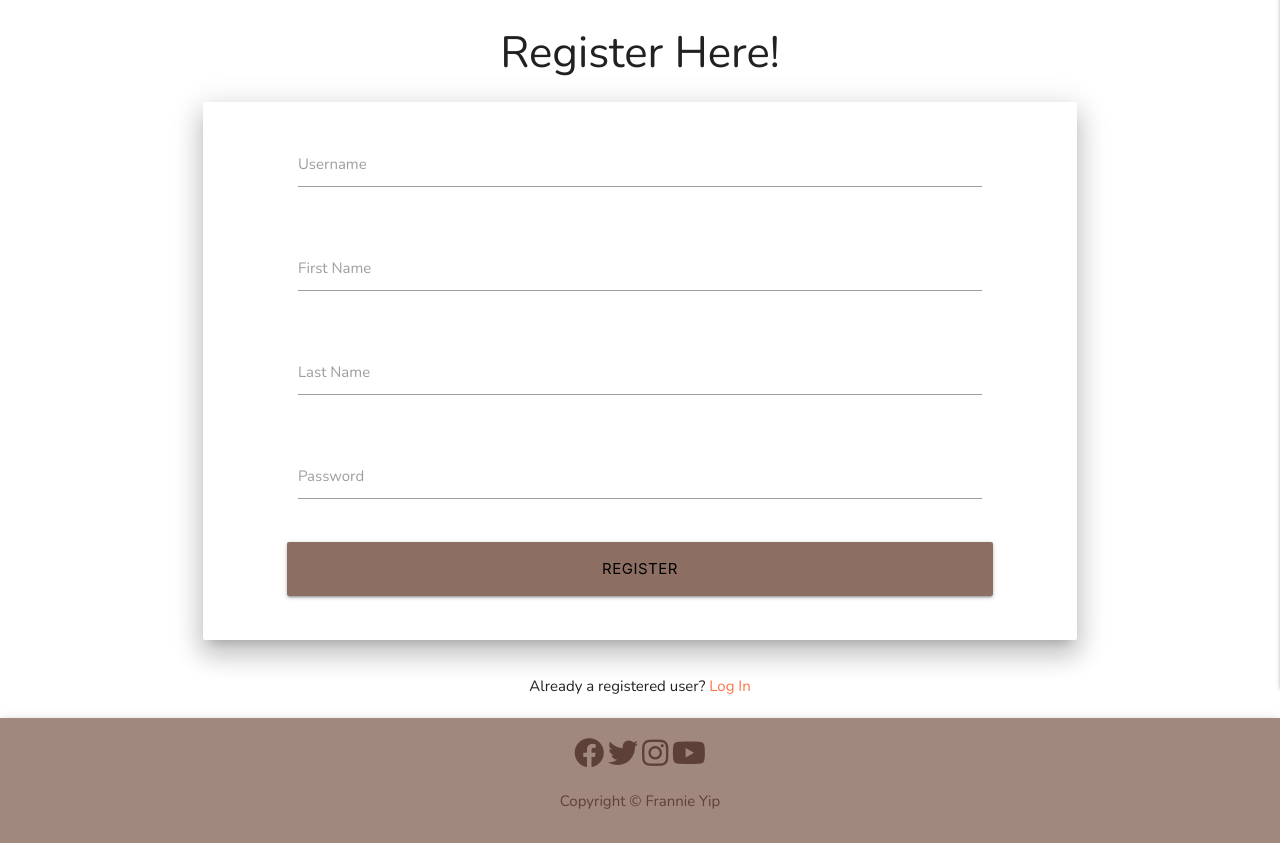
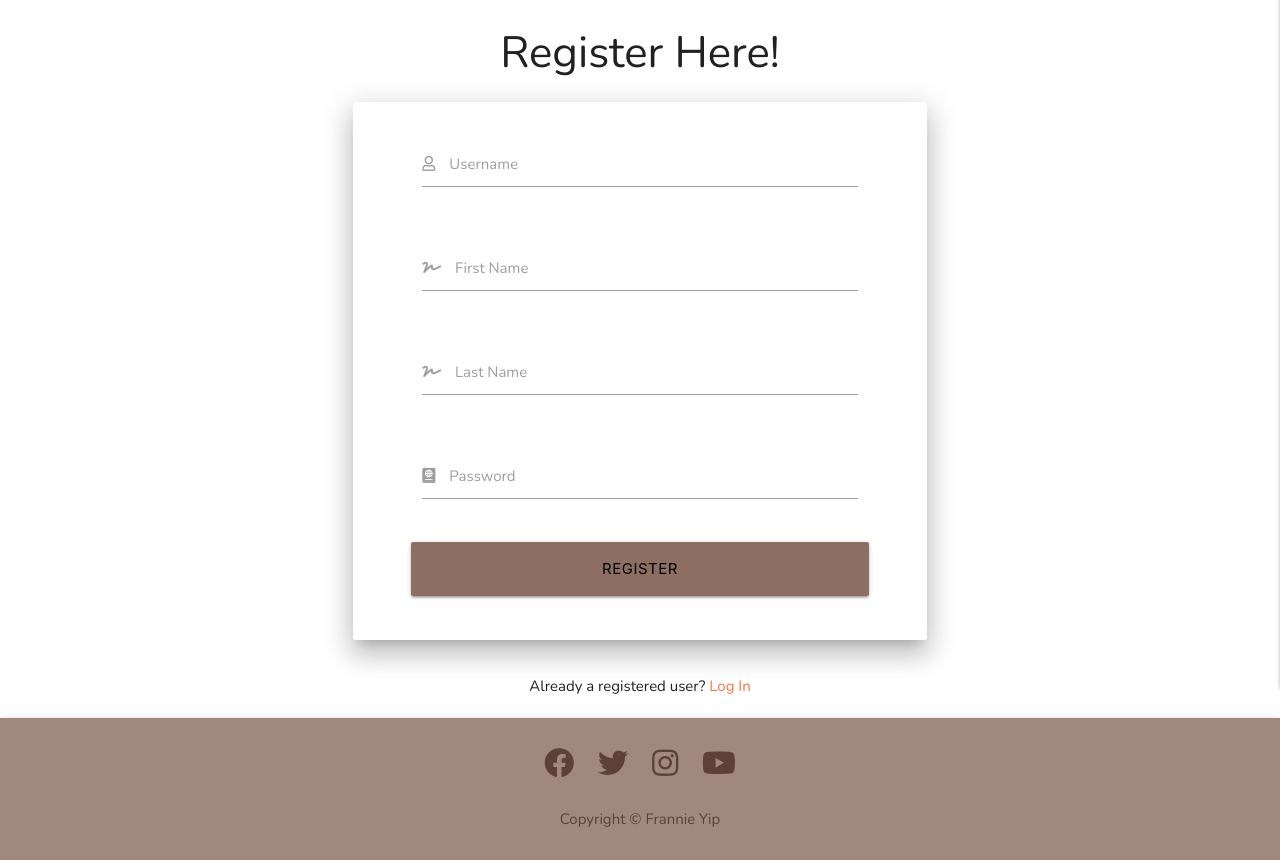
Before and after one commit to finnsterfran/The_Written_Tapestry, a Flask app: page /register/ in a window 1280 px wide. Shown: the part 172-1032 px from the top of the page. Run offline with Flask 2, Linux system fonts and the light colour scheme; some libraries are stand-ins or nearby versions.

Commit message:
create 404.html and error view in app.py. sizing change for register form. add icons to register and login forms.

```diff
--- a/app.py
+++ b/app.py
@@ -20,6 +20,12 @@ mongo = PyMongo(app)
 @app.route("/")
 def home():
     return render_template('home.html')
+
+
+@app.errorhandler(404)
+def not_found(er):
+    flash("A Fool's Errand!")
+    return render_template('404.html')
 
 
 @app.route("/board/")
--- a/static/css/style.css
+++ b/static/css/style.css
@@ -45,8 +45,14 @@ h2 {
 }
 
 /* Footer */
+.page-footer {
+
+    width: 100%;
+    bottom: 0;
+}
 .footer-icon {
     color: #5d4037;
+    padding: 10px;
 }
 
 .footer-icon:hover {
@@ -72,3 +78,17 @@ h2 {
 .post-container {
     padding-top: 2rem;
 }
+
+/* Error 404 */
+
+.error-title {
+    font-size: 2.6rem;
+}
+
+.error-content {
+    font-size: 1.7rem;
+}
+
+.reg-icon {
+    padding-right: 10px;
+}
--- a/templates/login.html
+++ b/templates/login.html
@@ -8,14 +8,14 @@
                 <div class="input-field col s10 offset-s1">
                     <input type="text" id="username" name="username" class=validate
                         minlength="3" maxlength="15" pattern="^[a-zA-Z0-9]{3,15}" required>
-                    <label for="username">Username</label>
+                    <label for="username"><i class="reg-icon far fa-user"></i> Username</label>
                 </div>
             </div>
             <div class="row">
                 <div class="input-field col s10 offset-s1">
                     <input type="password" id="password" name="password" class="validate"
                         minlength="8" maxlength="15" pattern="^[a-zA-Z0-9]{8,15}" required>
-                    <label for="password">Enter Your Password</label>
+                    <label for="password"><i class="reg-icon fas fa-passport"></i> password</label>
                 </div>
             </div>
             <div class="row">
--- a/templates/register.html
+++ b/templates/register.html
@@ -2,34 +2,34 @@
 {% block content %}
     <h3 class="center-align">Register Here!</h3>
     <div class="row register">
-        <form class="col s12" method="POST" action="{{ url_for('register') }}">
+        <form class="col s12 m10 offset-m1 l8 offset-l2" method="POST" action="{{ url_for('register') }}">
             <div class="card-panel register-card z-depth-4">
                 <div class="row">
                     <div class="input-field col s10 offset-s1">
                         <input type="text" class="validate" name="username" id="username"
                             minlength="6" maxlength="15" pattern="^[a-zA-Z0-9]{3,15}$" required>
-                        <label for="username">Username</label>
+                        <label for="username"><i class="reg-icon far fa-user"></i> Username</label>
                     </div>
                 </div>
                 <div class="row">
                     <div class="input-field col s10 offset-s1">
                         <input id="first_name" class="validate" name="first_name" type="text"
                             minlength="3" maxlength="10" required>
-                        <label for="first_name">First Name</label>
+                        <label for="first_name"><i class="reg-icon fas fa-signature"></i> First Name</label>
                     </div>
                 </div>
                 <div class="row">
                     <div class="input-field col s10 offset-s1">
                         <input id="last_name" name="last_name" class="validate" type="text"
                             minlength="3" maxlength="15" required>
-                        <label for="last_name">Last Name</label>
+                        <label for="last_name"><i class="reg-icon fas fa-signature"></i> Last Name</label>
                     </div>
                 </div>
                 <div class="row">
                     <div class="input-field col s10 offset-s1">
                         <input id="password" name="password" class="validate" type="password"
                         minlength="8" maxlength="15" pattern="^[a-zA-Z0-9]{8-15}$" required>
-                        <label for="password">Password</label>
+                        <label for="password"><i class="reg-icon fas fa-passport"></i> Password</label>
                     </div>
                 </div>
                 <div class="row">
```
Also changed, not shown: templates/404.html (added, +12 -0 lines), templates/base.html (+5 -7 lines).
